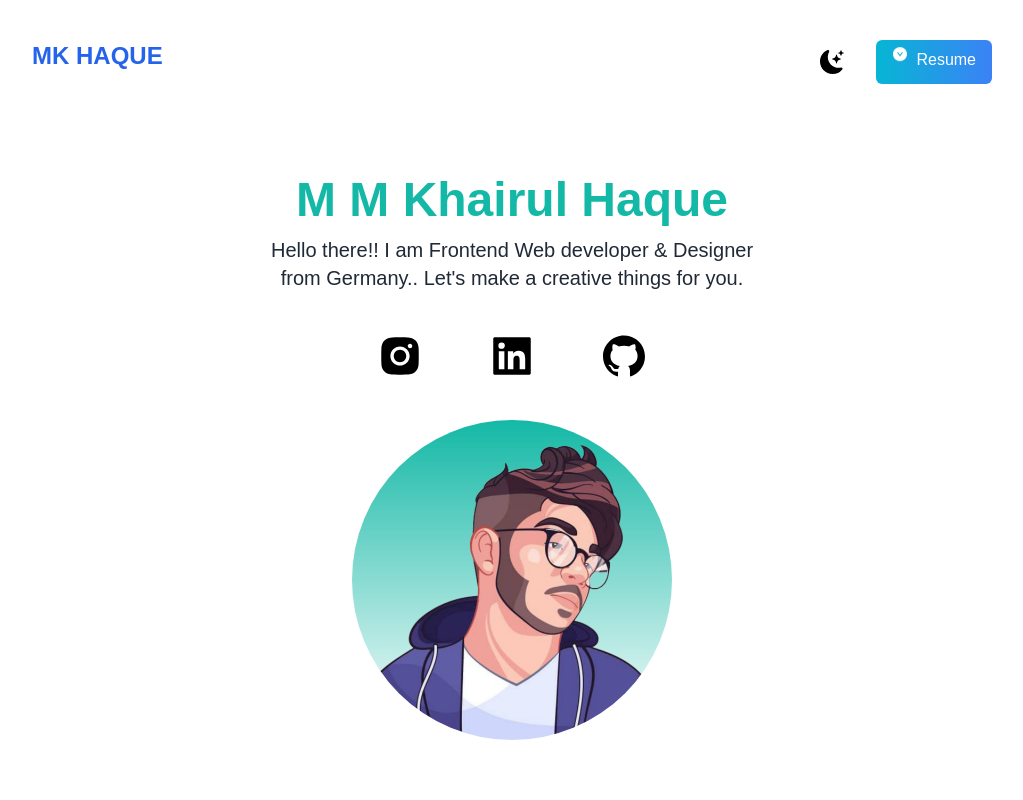
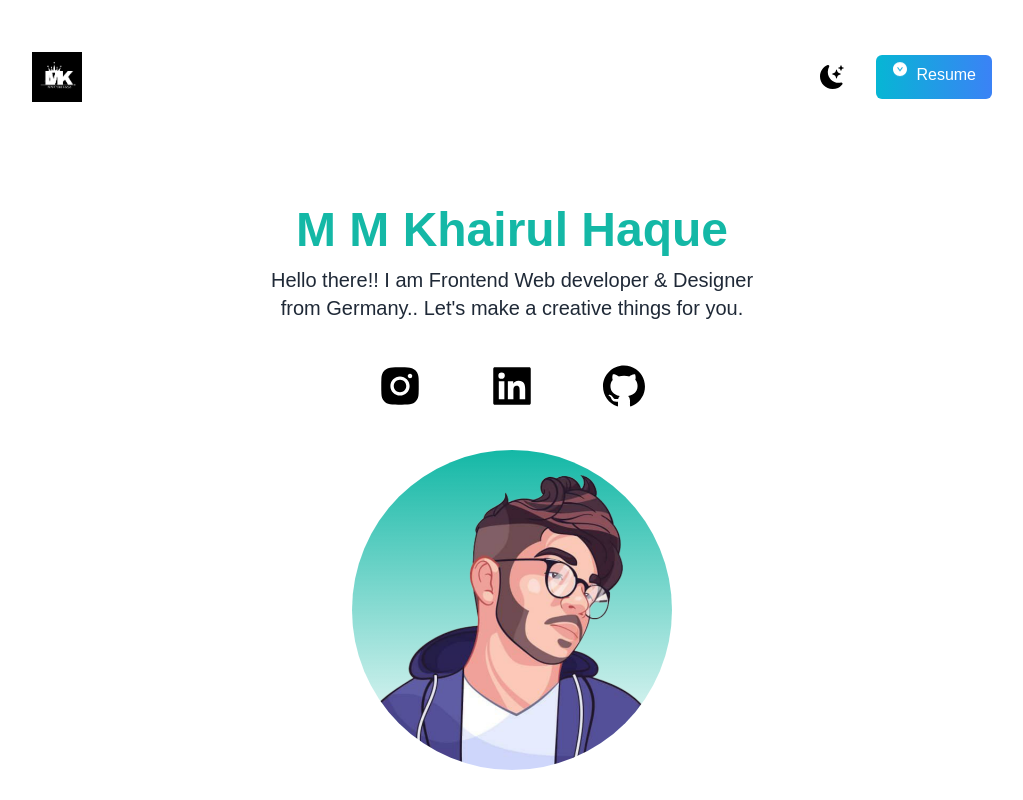
Before and after one commit to mkhaque1/Next.js-portfolio, a Next.js app: page / in a window 1280 px wide. Shown: the top 800 px of the page, without its empty margins (128-1151 px from the left). Built offline with nearby package versions, Linux system fonts and the light colour scheme.

Commit message:
new section added

```diff
--- a/pages/index.js
+++ b/pages/index.js
@@ -6,6 +6,7 @@ import Image from 'next/image'
 import deved from "../public/pic1.png";
 import design from "../public/design.png";
 import code from "../public/code.png";
+import mylogo from "../public/mkhaque-logo.png";
 import consulting from "../public/consulting.png";
 import agency from "../public/d1.png";
 import card from "../public/d2.png";
@@ -28,7 +29,9 @@ export default function Home() {
       <main className=' bg-white px-10 md:px-20 lg:px-40 dark:bg-gray-900 dark:hover:duration-300'>
         <section className=' min-h-screen'>
           <nav className=' py-10 mb-15 flex justify-between'>
-            <a href='#' className=' uppercase text-xl text-blue-600 lg:text-2xl font-bold'>Mk Haque</a>
+            <a href='https://mkhaque.com' className=' uppercase text-xl text-blue-600 lg:text-2xl font-bold'>
+            <Image className='mx-auto py-3' src={mylogo} width={50} height={50}/>
+            </a>
           <ul className='flex items-center'>
             <li>
               <BsFillMoonStarsFill onClick={() => setDarkMode(!darkMode)} className=' text-2xl cursor-pointer dark:text-white dark:hover:duration-300 ' />
@@ -179,7 +182,14 @@ export default function Home() {
             </div>
             </div>
           </div>
+          <div>
+            <h1 className='text-3xl text-center font-bold py-2 dark:text-white'>CONTACT</h1>
+            <p className=' text-md py-5 leading-8 text-center text-gray-800 dark:text-white '>
+            to contact with me, visit: <span className='text-teal-500'><a href='https://mkhaque.com'>MKHAQUE</a> </span>and follow on my Linkedin <span className=' text-teal-500 font-bold'>Github or Youtube</span> Channel.
+            </p>
+          </div>
         </section>
+
       </main>
       <footer className='bg-gray-700 py-9 text-center'>
           <div className=' flex justify-center'>
```
Also changed, not shown: public/mkhaque-logo.png (added).
